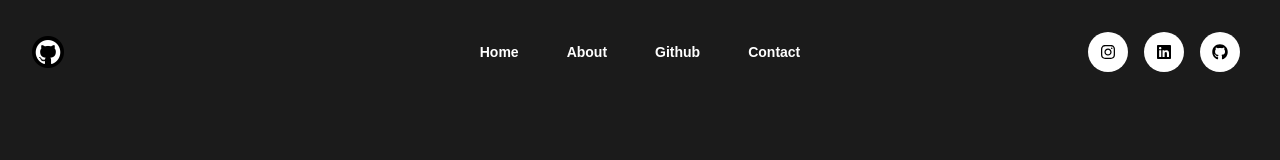
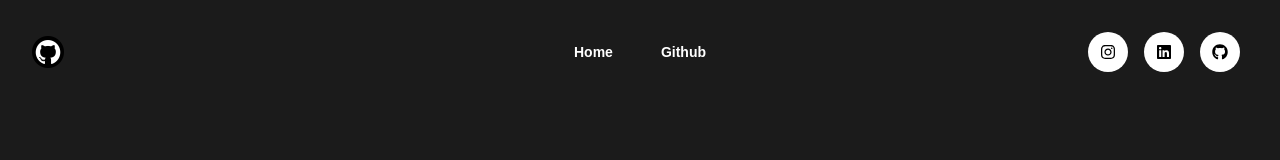
Before and after one commit to anasyakubu/GithubRadar, a React (Vite) app: page / in a window 1280 px wide. Shown: the top 160 px of the page. Built offline with nearby package versions, Linux system fonts and the light colour scheme.

Commit message:
Refactor: Nav Refactor

```diff
--- a/src/Components/Nav.jsx
+++ b/src/Components/Nav.jsx
@@ -7,9 +7,9 @@ import { FaInstagram, FaLinkedin, FaGithub } from "react-icons/fa";
 
 const navigation = [
   { name: "Home", href: "/" },
-  { name: "About", href: "/#About" },
+  // { name: "About", href: "/#About" },
   { name: "Github", href: "https://github.com/anasyakubu", target: "_blank" },
-  { name: "Contact", href: "/" },
+  // { name: "Contact", href: "/" },
   // { name: "Contact", href: "#" },
 ];
 
```
